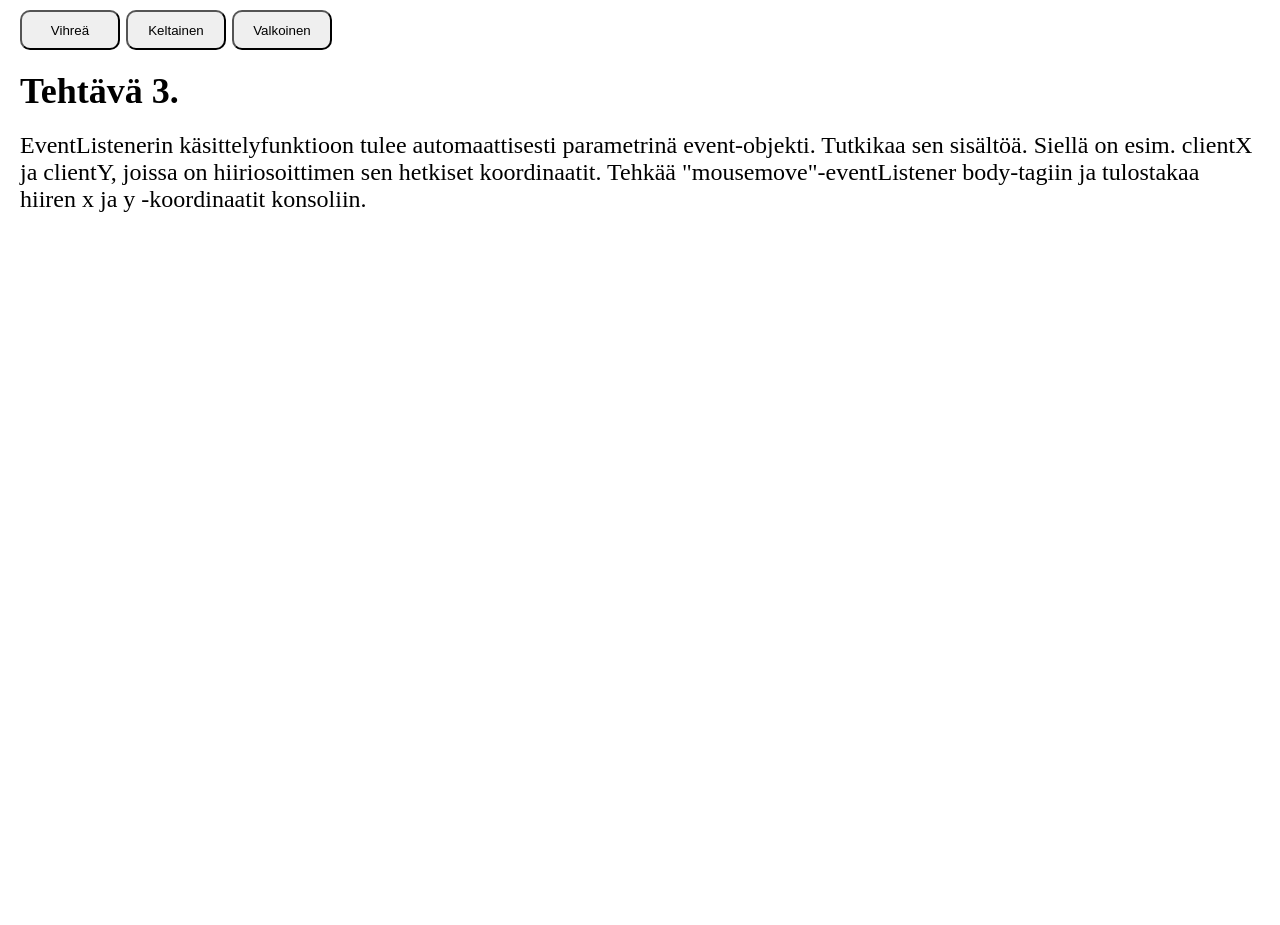
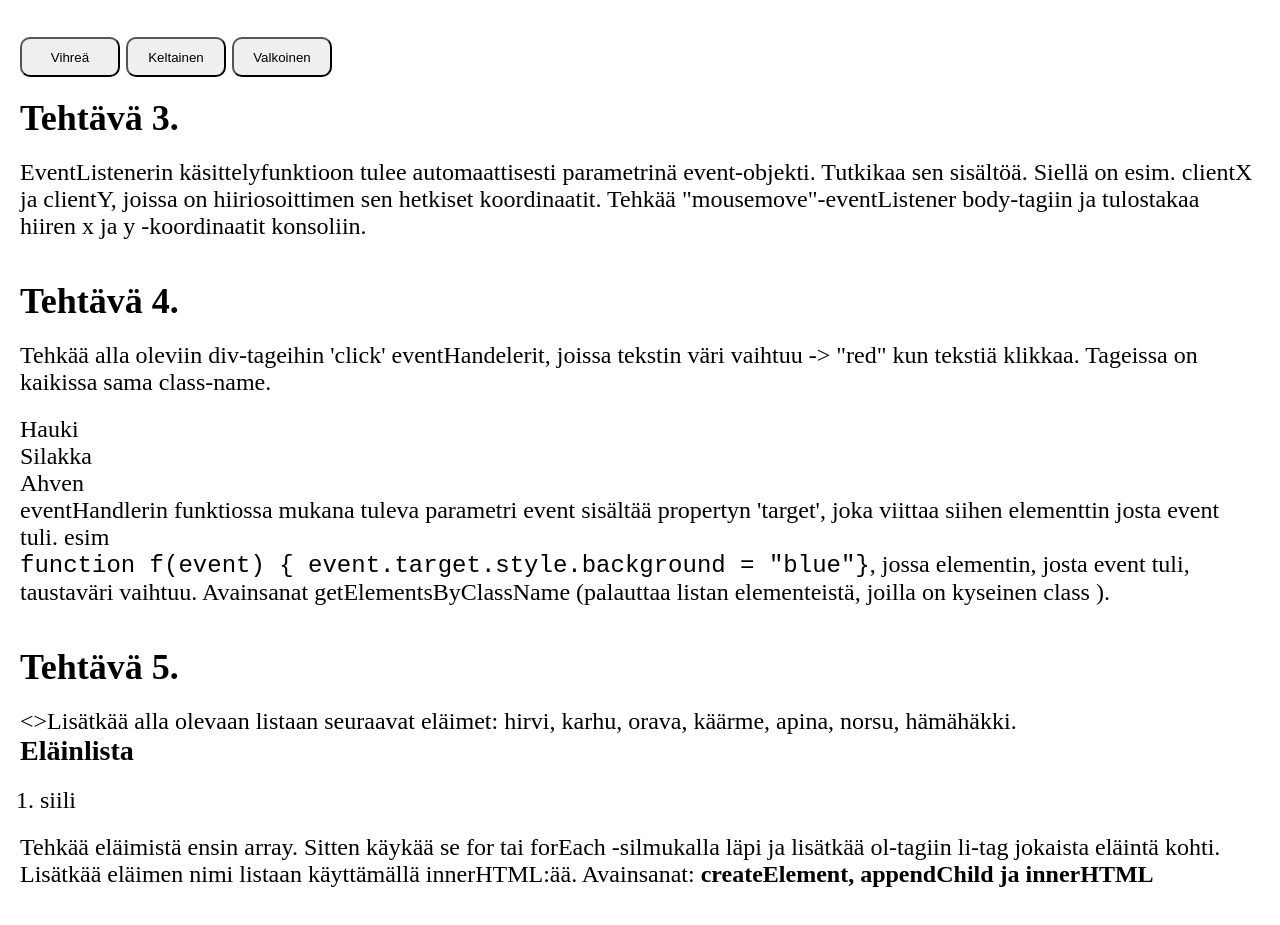
Before and after one commit to joninordlund/teaching, a plain HTML site: page index.html in a window 1280 px wide. Shown: the part 585-1510 px from the top of the page. Before the commit the page ends 838 px from the top, so only its background shows below. Drawn offline with Linux system fonts and the light colour scheme.

Commit message:
uusia tehtäviä

```diff
--- a/index.html
+++ b/index.html
@@ -6,11 +6,13 @@
     <link rel="stylesheet" href="style.css" />
     <title>Document</title>
   </head>
+
   <body>
-    <h2>Ohjeita</h2>
+    <h2 id="instructions">Ohjeita</h2>
     <p>
-      Kloonatkaa github repository
-      <b>https://github.com/joninordlund/teaching</b> johonkin kansioon. Sitten
+      Kloonatkaa github repository https://github.com/joninordlund/teaching.git
+      johonkin kansioon.
+      <b>git clone https://github.com/joninordlund/teaching.git</b> . Sitten
       menkää terminaalilla siihen kansioon ja poistakaa .git hakemisto
       komennolla <b>rm -rf .git</b> Sen jälkeen kopioikaa koko kansio oman
       projektikansionne alle.
@@ -21,7 +23,7 @@
       Tehkää alla olevaan painonappiin toiminto, joka muuttaa napissa olevan
       tekstin tekstiksi "pushed". Napin id on index.html -tiedostossa.
       Avainsanat:
-      <b>getElementById, addEventlistener ja innerHtml</b>
+      <b>getElementById, addEventlistener ja innerHTML</b>
     </p>
     <div>
       <button id="pushed">not pushed</button>
@@ -50,6 +52,39 @@
       "mousemove"-eventListener body-tagiin ja tulostakaa hiiren x ja y
       -koordinaatit konsoliin.
     </p>
+
+    <h2>Tehtävä 4.</h2>
+    <p>
+      Tehkää alla oleviin div-tageihin 'click' eventHandelerit, joissa tekstin
+      väri vaihtuu -> "red" kun tekstiä klikkaa. Tageissa on kaikissa sama
+      class-name.
+    </p>
+    <div class="teksti">Hauki</div>
+    <div class="teksti">Silakka</div>
+    <div class="teksti">Ahven</div>
+    <p>
+      eventHandlerin funktiossa mukana tuleva parametri event sisältää propertyn
+      'target', joka viittaa siihen elementtin josta event tuli. esim<br />
+      <code>function f(event) { event.target.style.background = "blue"}</code>,
+      jossa elementin, josta event tuli, taustaväri vaihtuu. Avainsanat
+      getElementsByClassName (palauttaa listan elementeistä, joilla on kyseinen
+      class ).
+    </p>
+
+    <h2>Tehtävä 5.</h2>
+    <>Lisätkää alla olevaan listaan seuraavat eläimet: hirvi, karhu, orava,
+    käärme, apina, norsu, hämähäkki.
+    <h3>Eläinlista</h3>
+    <ol id="animals">
+      <li>siili</li>
+    </ol>
+
+    <p>
+      Tehkää eläimistä ensin array. Sitten käykää se for tai forEach -silmukalla
+      läpi ja lisätkää ol-tagiin li-tag jokaista eläintä kohti. Lisätkää eläimen
+      nimi listaan käyttämällä innerHTML:ää. Avainsanat:
+      <b>createElement, appendChild ja innerHTML</b>
+    </p>
+    <script src="script.js"></script>
   </body>
-  <script src="script.js"></script>
 </html>
--- a/style.css
+++ b/style.css
@@ -9,12 +9,18 @@ body {
   padding: 20px;
   font-size: 24px;
 }
+
 p {
   margin-bottom: 20px;
 }
+
 h2 {
   padding-top: 20px;
   padding-bottom: 20px;
+}
+
+ol {
+  padding: 20px;
 }
 
 #pushed,
```
